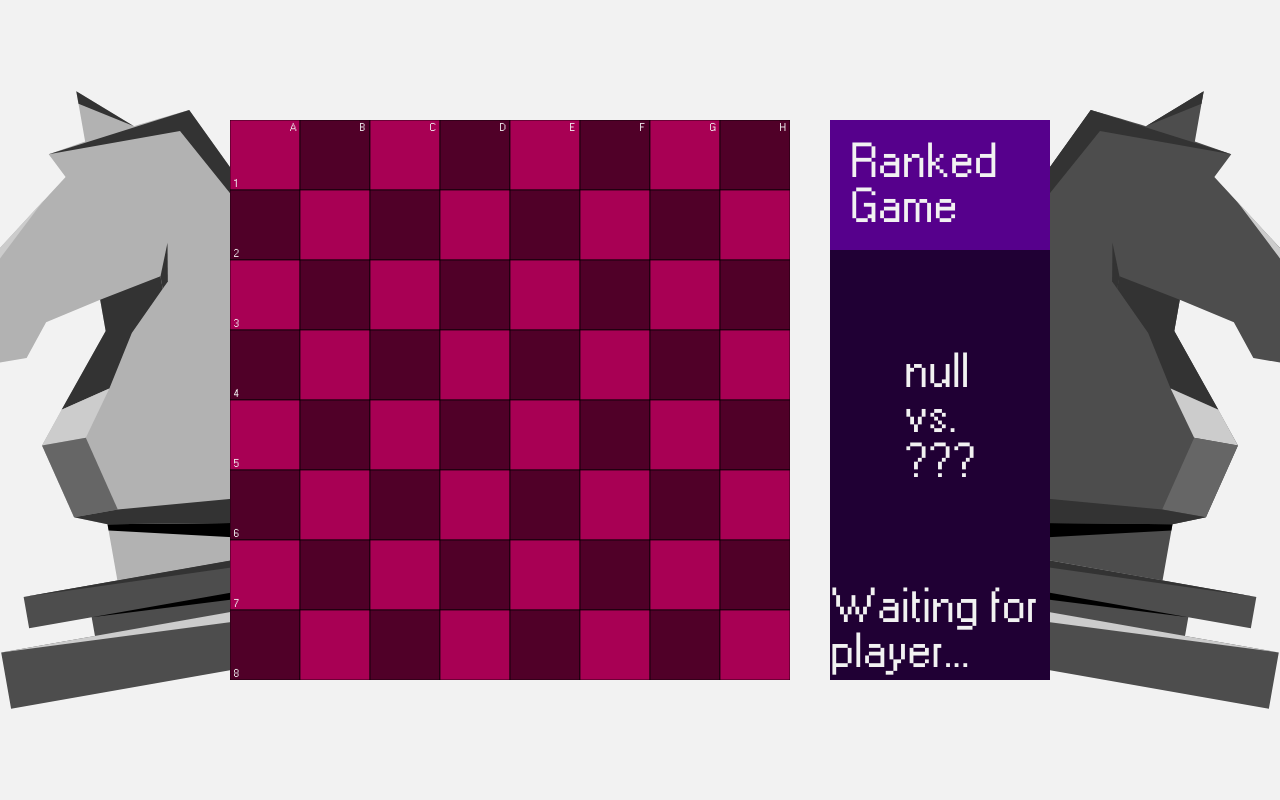
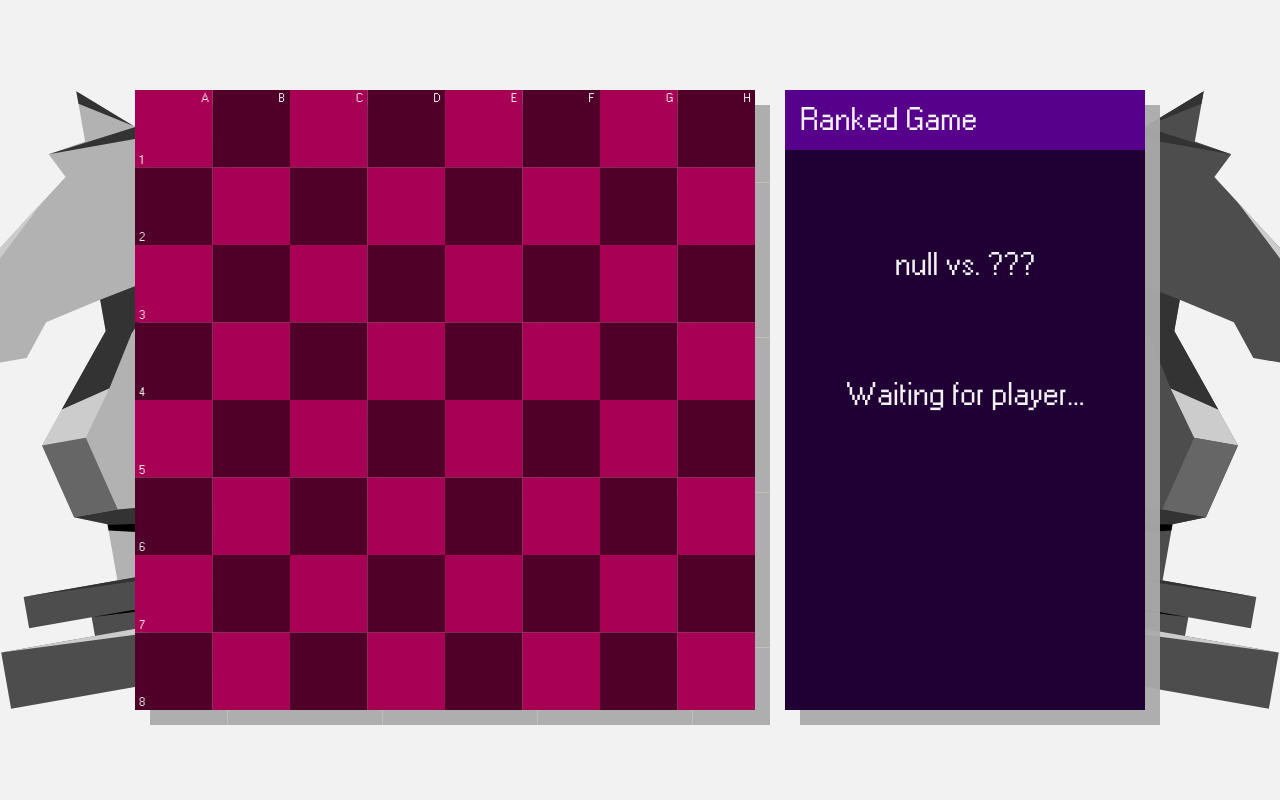
Before and after one commit to NeroAiur/P2P-Schach, a Django app: a page that uses django/chess_app/templates/chessboard.html in a window 1280 px wide. Run offline with Django 5.2, Linux system fonts and the light colour scheme; data that the repository does not hold is empty.

Commit message:
Added final styling and code formatting

```diff
--- a/django/chess_app/static/css/styles.css
+++ b/django/chess_app/static/css/styles.css
@@ -1,24 +1,26 @@
 @font-face {
+
     font-family: "95";
     src:
-      url("./fonts/w95fa.woff2") format("woff2"),
-      url("./fonts/w95fa.woff") format("woff");
+        url("./fonts/w95fa.woff2") format("woff2"),
+        url("./fonts/w95fa.woff") format("woff");
     font-weight: normal;
     font-style: normal;
+
 }
 
 
-:root{
-    --headerHeight: 150px;
-    --footerHeight: 100px;
-    --sidebarWidth: 200px;
-    --contentPadding: 20px;
+:root {
+
+    --contentPadding: 15px;
     --doublePadding: calc(var(--contentPadding) * 2);
     --contentPaddingXL: 100px;
     --contentPaddingXXL: 150px;
-    --spacingMargin: 100px 250px 100px 250px;
-    --font-size: 36pt;
-    --font-family:"95", serif;
+    --spacingMargin: 75px 150px 75px 150px;
+
+    --font-size: 24pt;
+    --font-family: "95", serif;
+
     --colorMain: #200034;
     --colorAccent1: #56008c;
     --colorAccent2: #4c0050;
@@ -26,53 +28,67 @@
     --colorSignalHigh: #d8006c;
     --colorHighlight: #4800ff;
     --colorBoardDark: #500028;
-    --colorText1:#f2f2f2;
-    --colorText2:#797979;
+    --colorText1: #f2f2f2;
+    --colorText2: #797979;
     --colorBackground: #f2f2f2;
 
+    --dropShadow: drop-shadow(15px 15px rgba(170, 170, 170, 0.95));
+
 }
-html{
+
+html {
+
     height: 100%;
     width: 100%;
+
 }
 
-body{
+body {
+
     display: flex;
     align-items: stretch;
     justify-content: center;
 
     height: 100%;
     width: 100%;
+
     margin: 0px;
 
     font-family: var(--font-family);
     font-size: var(--font-size);
+
     color: var(--colorText1);
 
     background: url(../Chesspieces/SVG/Background.svg) center no-repeat fixed;
     background-size: cover;
+
 }
 
-p{
+p {
+
     height: fit-content;
     margin: 0px;
+
 }
-input{
+
+input {
 
     font-family: var(--font-family);
     font-size: var(--font-size);
 
 }
 
-input::placeholder{
+input::placeholder {
 
     font-family: var(--font-family);
     font-size: var(--font-size);
+
     color: var(--colorText2);
 
 }
 
-.wrapperXL{
+.wrapperXL {
+
     display: flex;
     flex-direction: column;
     align-items: center;
@@ -255,67 +317,97 @@
 
     height: 150px;
     width: auto;
+
     margin: var(--contentPadding);
 
     background-color: var(--colorAccent2);
+
 }
 
 .lobbyText {
+
     height: auto;
     width: auto;
+
     margin: var(--contentPadding);
+
 }
 
 .rankingCard {
+
     height: 75px;
     width: auto;
-    margin:  var(--contentPadding);
+
+    margin: var(--contentPadding);
 
     background-color: var(--colorAccent2);
+
 }
 
 .gameBoard {
+
     align-self: stretch;
 
-    height:auto;
-    margin: var(--contentPadding)
+    height: auto;
+
+    margin: var(--contentPadding);
+
+    filter: var(--dropShadow);
+
 }
 
 .friendCard {
-    width:auto;
+
+    width: auto;
     height: 100px;
+
     padding: var(--contentPadding);
 
     background-color: var(--colorAccent2);
+
 }
 
 .gameInfo {
+
     height: auto;
     width: 0px;
+
     margin: var(--contentPadding);
 
     background: var(--colorMain);
+
+    filter: var(--dropShadow);
+
 }
 
 .textBox {
+
     display: flex;
+    align-items: center;
+    justify-content: center;
+
     height: fit-content;
     width: auto;
-    align-items: center;
-    justify-content: center;
+
     margin: var(--contentPaddingXL);
+
 }
 
 .timer {
+
     display: flex;
+    align-items: center;
+    justify-content: center;
+
     height: fit-content;
     width: auto;
-    align-items: center;
-    justify-content: center;
+
 }
 
-.boardLettering{
+.boardLettering {
+
     font-size: 12pt;
+
     fill: var(--colorText1);
 
 }
--- a/django/chess_app/static/js/chessboard.js
+++ b/django/chess_app/static/js/chessboard.js
@@ -3,76 +3,76 @@
 
 window.onload = () => {
 
-    var parent = document.getElementById("gameBoard")
-
     const side = getCookie('side')
-
     const roomID = getCookie('room_id')
-
-    console.log(side)
-
     const userID = localStorage.getItem('userID')
 
+    var parent = document.getElementById("gameBoard")
     const gameboard = new chessboard(roomID, userID, "???", side, "fast", parent);
 
 }
 
 class chessboard {
 
+
+
     constructor(roomID, user, oppo, side, type, ref) {
 
         this.roomID = roomID;
+
         this.turn = 1;
+        this.side = side;
+
         this.user = user;
-        this.side = side;
         this.oppo = oppo;
+
         this.type = type;
         this.ref = ref;
 
         this.moveHistory = [];
+        this.gameTiles = [...Array(8)].map(e => Array(8));
+        this.pieces = [];
+
+        this.timer = 900;
 
         this.gameInfo = document.getElementById("gameInfo");
-
-        this.gameTiles = [...Array(8)].map(e => Array(8));
-
-        this.pieces=[];
-
-        this.timer = 900;
 
         this.setUpGame()
 
         this.setUpInfo();
 
-
     }
 
+    /*Repeatly sends a request to /await_game and gets the details of room on the server via its room_id. If a player for black is set, it attaches the event listener to it's game pieces and starts the timer. Only ever attaches to white player.*/
 
-
-    async awaitGame(){
+    async awaitGame() {
 
         const queryparams = {
             userID: this.user,
-            roomID:this.roomID,
+            roomID: this.roomID,
         };
 
         var response = await fetch("./await_game", {
 
             method: "POST",
             body: JSON.stringify(queryparams),
-            headers: {"Content-type": "application/json; charset=UTF-8"}
+            headers: { "Content-type": "application/json; charset=UTF-8" }
 
         });
 
         response = await response.json()
 
-        if(response.black != "none"){
+        if (response.black != "none") {
 
-            this.pieces.map((tile) => {
-                if (tile instanceof gamePiece) {
-                    tile.startListen();
+            this.pieces.map((piece) => {
+
+                if (piece instanceof gamePiece) {
+
+                    piece.startListen();
+
                 }
+
             });
-
 
             clearInterval(this.interID)
 
@@ -82,118 +82,129 @@
 
     }
 
+    /*Is repeatedly called while it's the other players turn. It compares the local turn with the one in the response, and calls the updateGameState() function with a new game state. */
 
-
-    async requestGameState(){
+    async requestGameState() {
 
         const queryparams = {
             userID: this.user,
-            roomID:this.roomID,
+            roomID: this.roomID,
         };
 
         var response = await fetch("./request_game", {
 
             method: "POST",
             body: JSON.stringify(queryparams),
-            headers: {"Content-type": "application/json; charset=UTF-8"}
+            headers: { "Content-type": "application/json; charset=UTF-8" }
 
         });
 
         response = await response.json()
 
-        console.log(this);
-
-        if(response.turn != this.turn){
+        if (response.turn != this.turn) {
 
             this.updateGameState(response)
+
         }
+
     }
 
+    /*Gets called via setupGame(), requestGameState() and endDrag(). It starts out by blocking all interaction, decodes the game data and sets interactability for the turn*/
 
-
-    updateGameState(JSON){
+    updateGameState(JSON) {
 
         clearInterval(this.interID)
 
-        this.turn = JSON.turn;
+        this.pieces.forEach((piece) => {
 
-        var rows = JSON.game.board.split('/');
+            piece.remove();
 
-        var iPiece= 0;
-
-        const decodedMoves = this.decodeMoves(JSON.game.all_moves);
-
-        this.pieces.forEach((piece)=>{
-            piece.remove();
         })
 
         this.pieces.splice(0, this.pieces.length);
 
-        rows.forEach((row, i)=> {
-            var y= 0;
-            var tile = rows[i].split('');
+        this.turn = JSON.turn;
+
+        var iPiece = 0;
+
+        const decodedMoves = this.decodeMoves(JSON.game.all_moves);
+
+        var rows = JSON.game.board.split('/');
+
+        //Board data gets send as FEN notation. The string gets split into rows and then individual tiles. If empty tiles are occuring, y is increased corrosponding to the number in the FEN string.
+        rows.forEach((row, i) => {
+
+            var y = 0;
+
+            var tile = row.split('');
 
             tile.forEach((tile, j) => {
 
-                if(!isNaN(tile)){
+                if (!isNaN(tile)) {
 
                     y = y + parseInt(tile)
 
                 }
 
-                if(decodedMoves[i][y] == undefined){
+                if (decodedMoves[i][y] == undefined) {
+
                     decodedMoves[i][y] == []
+
                 }
 
-                switch(tile){
-                    case 'R': this.pieces.push(new gamePiece(this, iPiece, "./static/Chesspieces/SVG/Turm_w.svg",       "white",    { x: i, y: y }, this.whiteGroup, decodedMoves[i][y])); y++; break;
-                    case 'N': this.pieces.push(new gamePiece(this, iPiece, "./static/Chesspieces/SVG/Springer_w.svg",   "white",    { x: i, y: y }, this.whiteGroup, decodedMoves[i][y])); y++; break;
-                    case 'B': this.pieces.push(new gamePiece(this, iPiece, "./static/Chesspieces/SVG/Läufer_w.svg",     "white",    { x: i, y: y }, this.whiteGroup, decodedMoves[i][y])); y++; break;
-                    case 'Q': this.pieces.push(new gamePiece(this, iPiece, "./static/Chesspieces/SVG/Dame_w.svg",       "white",    { x: i, y: y }, this.whiteGroup, decodedMoves[i][y])); y++; break;
-                    case 'K': this.pieces.push(new gamePiece(this, iPiece, "./static/Chesspieces/SVG/König_w.svg",      "white",    { x: i, y: y }, this.whiteGroup, decodedMoves[i][y])); y++; break;
-                    case 'P': this.pieces.push(new gamePiece(this, iPiece, "./static/Chesspieces/SVG/Bauer_w.svg",      "white",    { x: i, y: y }, this.whiteGroup, decodedMoves[i][y])); y++; break;
+                switch (tile) {
 
-                    case 'r': this.pieces.push(new gamePiece(this, iPiece, "./static/Chesspieces/SVG/Turm.svg",        "black",    { x: i, y: y }, this.blackGroup, decodedMoves[i][y])); y++; break;
-                    case 'n': this.pieces.push(new gamePiece(this, iPiece, "./static/Chesspieces/SVG/Springer.svg",   "black",    { x: i, y: y }, this.blackGroup, decodedMoves[i][y])); y++; break;
-                    case 'b': this.pieces.push(new gamePiece(this, iPiece, "./static/Chesspieces/SVG/Läufer.svg",     "black",    { x: i, y: y }, this.blackGroup, decodedMoves[i][y])); y++; break;
-                    case 'q': this.pieces.push(new gamePiece(this, iPiece, "./static/Chesspieces/SVG/Dame.svg",       "black",    { x: i, y: y }, this.blackGroup, decodedMoves[i][y])); y++; break;
-                    case 'k': this.pieces.push(new gamePiece(this, iPiece, "./static/Chesspieces/SVG/König.svg",      "black",    { x: i, y: y }, this.blackGroup, decodedMoves[i][y])); y++; break;
-                    case 'p': this.pieces.push(new gamePiece(this, iPiece, "./static/Chesspieces/SVG/Bauer.svg",        "black",    { x: i, y: y }, this.blackGroup, decodedMoves[i][y])); y++; break;
+                    case 'R': this.pieces.push(new gamePiece(this, iPiece, "./static/Chesspieces/SVG/Turm_w.svg", "white", { x: i, y: y }, this.whiteGroup, decodedMoves[i][y])); y++; break;
+                    case 'N': this.pieces.push(new gamePiece(this, iPiece, "./static/Chesspieces/SVG/Springer_w.svg", "white", { x: i, y: y }, this.whiteGroup, decodedMoves[i][y])); y++; break;
+                    case 'B': this.pieces.push(new gamePiece(this, iPiece, "./static/Chesspieces/SVG/Läufer_w.svg", "white", { x: i, y: y }, this.whiteGroup, decodedMoves[i][y])); y++; break;
+                    case 'Q': this.pieces.push(new gamePiece(this, iPiece, "./static/Chesspieces/SVG/Dame_w.svg", "white", { x: i, y: y }, this.whiteGroup, decodedMoves[i][y])); y++; break;
+                    case 'K': this.pieces.push(new gamePiece(this, iPiece, "./static/Chesspieces/SVG/König_w.svg", "white", { x: i, y: y }, this.whiteGroup, decodedMoves[i][y])); y++; break;
+                    case 'P': this.pieces.push(new gamePiece(this, iPiece, "./static/Chesspieces/SVG/Bauer_w.svg", "white", { x: i, y: y }, this.whiteGroup, decodedMoves[i][y])); y++; break;
+
+                    case 'r': this.pieces.push(new gamePiece(this, iPiece, "./static/Chesspieces/SVG/Turm.svg", "black", { x: i, y: y }, this.blackGroup, decodedMoves[i][y])); y++; break;
+                    case 'n': this.pieces.push(new gamePiece(this, iPiece, "./static/Chesspieces/SVG/Springer.svg", "black", { x: i, y: y }, this.blackGroup, decodedMoves[i][y])); y++; break;
+                    case 'b': this.pieces.push(new gamePiece(this, iPiece, "./static/Chesspieces/SVG/Läufer.svg", "black", { x: i, y: y }, this.blackGroup, decodedMoves[i][y])); y++; break;
+                    case 'q': this.pieces.push(new gamePiece(this, iPiece, "./static/Chesspieces/SVG/Dame.svg", "black", { x: i, y: y }, this.blackGroup, decodedMoves[i][y])); y++; break;
+                    case 'k': this.pieces.push(new gamePiece(this, iPiece, "./static/Chesspieces/SVG/König.svg", "black", { x: i, y: y }, this.blackGroup, decodedMoves[i][y])); y++; break;
+                    case 'p': this.pieces.push(new gamePiece(this, iPiece, "./static/Chesspieces/SVG/Bauer.svg", "black", { x: i, y: y }, this.blackGroup, decodedMoves[i][y])); y++; break;
 
                     default: break;
+
                 }
 
             })
 
         })
 
-        const evenOdd= this.turn % 2;
+        //Determines if turn number is even or odd. Even = black can play; Odd = white can play; If it's the first turn, fpr player white, start requesting if someone joined.
+        const evenOdd = this.turn % 2;
 
-        if(evenOdd == 0){
-            console.log("1")
-            if(this.side == "black"){
-                console.log("2")
+        if (evenOdd == 0) {
+
+            if (this.side == "black") {
+
                 this.pieces.forEach((piece) => piece.startListen())
                 this.interID = setInterval(() => { this.timer--; this.timerTxt.textContent = Math.floor(this.timer / 60) + " : " + (this.timer % 60) }, 1000);
 
-            }else if(this.side == "white"){
-                console.log("3")
-                this.interID = setInterval(() => {this.requestGameState();}, 1000);
+            } else if (this.side == "white") {
+
+                this.interID = setInterval(() => { this.requestGameState(); }, 1000);
+
             }
 
-        }else{
+        } else {
 
-            if(this.side == "black"){
-                console.log("4")
-                this.interID = setInterval(() => {this.requestGameState();}, 1000);
+            if (this.side == "black") {
 
-            }else if(this.side =="white"){
-                console.log("5")
-                if(this.turn == 1){
+                this.interID = setInterval(() => { this.requestGameState(); }, 1000);
 
-                    this.interID = setInterval(() => {this.awaitGame();}, 1000);
+            } else if (this.side == "white") {
 
-                }else{
+                if (this.turn == 1) {
+
+                    this.interID = setInterval(() => { this.awaitGame(); }, 1000);
+
+                } else {
 
                     this.pieces.forEach((piece) => piece.startListen())
                     this.interID = setInterval(() => { this.timer--; this.timerTxt.textContent = Math.floor(this.timer / 60) + " : " + (this.timer % 60) }, 1000);
@@ -206,7 +217,9 @@
 
     }
 
-    decodeMoves(allMoves){
+    //Sets up an array for the board and loops over all recieved possible moves. Push them to the associated array for each game tile, so multiple moves are possible for one game piece
+
+    decodeMoves(allMoves) {
 
         var mappedMoves = [...Array(8)].map(e => Array(8));
 
@@ -215,24 +228,31 @@
             var letters = move.split('');
 
             const moveCoords = {
+
                 yo: decodeRow(letters[0]),
                 xo: parseInt(letters[1]) - 1,
                 yp: decodeRow(letters[2]),
                 xp: parseInt(letters[3]) - 1,
+
             }
 
-            if(mappedMoves[moveCoords.xo][moveCoords.yo] == undefined){
-                mappedMoves[moveCoords.xo][moveCoords.yo]= [{x: moveCoords.xp, y: moveCoords.yp}];
-            }else{
-                mappedMoves[moveCoords.xo][moveCoords.yo].push({x: moveCoords.xp, y: moveCoords.yp})
+            if (mappedMoves[moveCoords.xo][moveCoords.yo] == undefined) {
+
+                mappedMoves[moveCoords.xo][moveCoords.yo] = [{ x: moveCoords.xp, y: moveCoords.yp }];
+
+            } else {
+
+                mappedMoves[moveCoords.xo][moveCoords.yo].push({ x: moveCoords.xp, y: moveCoords.yp })
+
             }
 
         })
 
         return mappedMoves
+
     }
 
-
+    //Generates groups for pieces and tiles, before requesting an initial game state and setting it.
 
     async setUpGame() {
 
@@ -253,42 +273,47 @@
             for (let j = 0; j < 8; j++) {
 
                 if (((i % 2) == 1 && (j % 2) == 1) || ((i % 2) == 0 && (j % 2) == 0)) {
-                    this.gameTiles[j][i] = setUpSVG("rect", { height: 100, width: 100, x: i * 100, y: j * 100, fill: cssVar.getPropertyValue("--colorSignal"), stroke: "black" }, this.tileGroup);
+
+                    this.gameTiles[j][i] = setUpSVG("rect", { height: 100, width: 100, x: i * 100, y: j * 100, fill: cssVar.getPropertyValue("--colorSignal"), stroke: "none" }, this.tileGroup);
+
                 } else {
-                    this.gameTiles[j][i] = setUpSVG("rect", { height: 100, width: 100, x: i * 100, y: j * 100, fill: cssVar.getPropertyValue("--colorBoardDark"), stroke: "black" }, this.tileGroup);
+
+                    this.gameTiles[j][i] = setUpSVG("rect", { height: 100, width: 100, x: i * 100, y: j * 100, fill: cssVar.getPropertyValue("--colorBoardDark"), stroke: "none" }, this.tileGroup);
+
                 }
 
             }
+
         }
 
-        for(let i=0; i<8; i++){
+        for (let i = 0; i < 8; i++) {
 
-            var svg = setUpSVG("text", {x: i * 100 + 85, y:15, height: 100, width: 100, class:"boardLettering"}, this.tileGroup)
-            svg.textContent=encodeRow(i);
+            var svg = setUpSVG("text", { x: i * 100 + 85, y: 15, height: 100, width: 100, class: "boardLettering" }, this.tileGroup)
+            svg.textContent = encodeRow(i);
 
-            svg= setUpSVG("text", {x: 5, y: i * 100 + 95, height: 100, width: 100, class:"boardLettering"}, this.tileGroup)
-            svg.textContent= i+1;
+            svg = setUpSVG("text", { x: 5, y: i * 100 + 95, height: 100, width: 100, class: "boardLettering" }, this.tileGroup)
+            svg.textContent = i + 1;
 
         }
 
         const queryparams = {
+
             userID: this.user,
-            roomID:this.roomID,
+            roomID: this.roomID,
+
         };
 
         var response = await fetch("./request_game", {
 
             method: "POST",
             body: JSON.stringify(queryparams),
-            headers: {"Content-type": "application/json; charset=UTF-8"}
+            headers: { "Content-type": "application/json; charset=UTF-8" }
 
         });
 
         response = await response.json();
 
-        console.log(response)
-
-        this.updateGameState(response)
+        this.updateGameState(response);
 
     }
 
@@ -297,17 +322,15 @@
     setUpInfo() {
 
         const txtBox = setUpHTML("div", { width: "100%", height: "300px", class: "textBox" }, this.gameInfo);
-
         txtBox.appendChild(document.createTextNode(this.user + " vs. " + this.oppo));
 
         this.timerTxt = setUpHTML("div", { width: "100%", height: "300px", class: "timer" }, this.gameInfo);
-
         this.timerTxt.textContent = "Waiting for player..."
 
         this.moveRef = setUpHTML("div", { width: "100%", class: "moveHistory" }, this.gameInfo);
 
+    }
 
 
-    }
 
 }
--- a/django/chess_app/static/js/pieces.js
+++ b/django/chess_app/static/js/pieces.js
@@ -1,4 +1,6 @@
 import { setAttributes, setUpHTML, setUpSVG, getCookie, encodeRow } from "./helperScripts.js";
+
+
 
 export class gamePiece {
 
@@ -23,12 +25,16 @@
 
     }
 
-    remove(){
+
+
+    remove() {
         this.svg.remove();
     }
 
-    startListen(){
-        if(this.possibleMoves == undefined) {return}
+    /*Makes game pieces interactable, when its your turn.*/
+
+    startListen() {
+        if (this.possibleMoves == undefined) { return }
 
         if (this.side == this.game.side) {
 
@@ -39,11 +45,15 @@
 
     }
 
-    stopListen(){
+
+
+    stopListen() {
 
         this.svg.removeEventListener("mousedown", this.listener[0])
 
     }
+
+    /*Highlights the tiles, that the game piece can move to and attaches it to the cursor. */
 
     startDrag() {
 
@@ -64,6 +74,8 @@
 
     }
 
+    /*Scalar is needed, because the SVG view window is always 800 x 800, while the tracked distance is dependingon your browser window. */
+
     dragPiece(event) {
 
         const x = this.svg.getAttribute("x");
@@ -74,6 +86,8 @@
         setAttributes(this.svg, { x: parseInt(x) + parseInt(event.movementX) * scalar, y: parseInt(y) + parseInt(event.movementY) * scalar });
 
     }
+
+    /*Determines if the position of the piece at the end of drag is a valid move and sends that move to the backend and updates the game statewith the response*/
 
     endDrag() {
 
@@ -93,10 +107,12 @@
                 this.game.pieces.forEach((piece) => piece.stopListen())
                 //send Move
                 const queryparams = {
+
                     roomID: this.game.roomID,
                     userID: this.game.user,
                     side: this.side,
-                    move: encodeRow(this.pos.y) + (this.pos.x + 1)  + " to " + encodeRow(tile.y) + (tile.x + 1),
+                    move: encodeRow(this.pos.y) + (this.pos.x + 1) + " to " + encodeRow(tile.y) + (tile.x + 1),
+
                 };
 
                 this.pos = tile;
@@ -104,40 +120,42 @@
                 const csrftoken = getCookie('csrftoken');
 
                 var response = await fetch("/send_move", {
+
                     method: "POST",
                     body: JSON.stringify(queryparams),
                     headers: {
+
                         "Content-Type": "application/json; charset=UTF-8",
                         "X-CSRFToken": csrftoken
+
                     },
                     credentials: "include"
+
                 });
 
                 response = await response.json();
-
-                this.game.turn++;
 
                 this.game.updateGameState(response)
 
                 setAttributes(this.svg, { x: this.pos.y * 100, y: this.pos.x * 100 })
 
-                this.possibleMoves.forEach((tile) => {
+                return
 
-                    const svg = this.game.gameTiles[tile.x][tile.y];
+            }
 
-                    if (((tile.y % 2) == 1 && (tile.x % 2) == 1) || ((tile.y % 2) == 0 && (tile.x % 2) == 0)) {
+        })
 
-                        setAttributes(svg, { fill: this.cssVar.getPropertyValue("--colorSignal") })
+        this.possibleMoves.forEach((tile) => {
 
-                    } else {
+            const svg = this.game.gameTiles[tile.x][tile.y];
 
-                        setAttributes(svg, { fill: this.cssVar.getPropertyValue("--colorBoardDark") })
+            if (((tile.y % 2) == 1 && (tile.x % 2) == 1) || ((tile.y % 2) == 0 && (tile.x % 2) == 0)) {
 
-                    }
+                setAttributes(svg, { fill: this.cssVar.getPropertyValue("--colorSignal") })
 
-                })
+            } else {
 
-                return
+                setAttributes(svg, { fill: this.cssVar.getPropertyValue("--colorBoardDark") })
 
             }
 
@@ -154,4 +172,6 @@
 
     }
 
+
+
 }
```
Also changed, not shown: other parts of django/chess_app/static/css/styles.css (+71 -25 lines), django/chess_app/static/js/dashboard.js (+61 -36 lines), django/chess_app/static/js/helperScripts.js (+16 -0 lines), django/chess_app/static/js/loginForm.js (+44 -39 lines).
